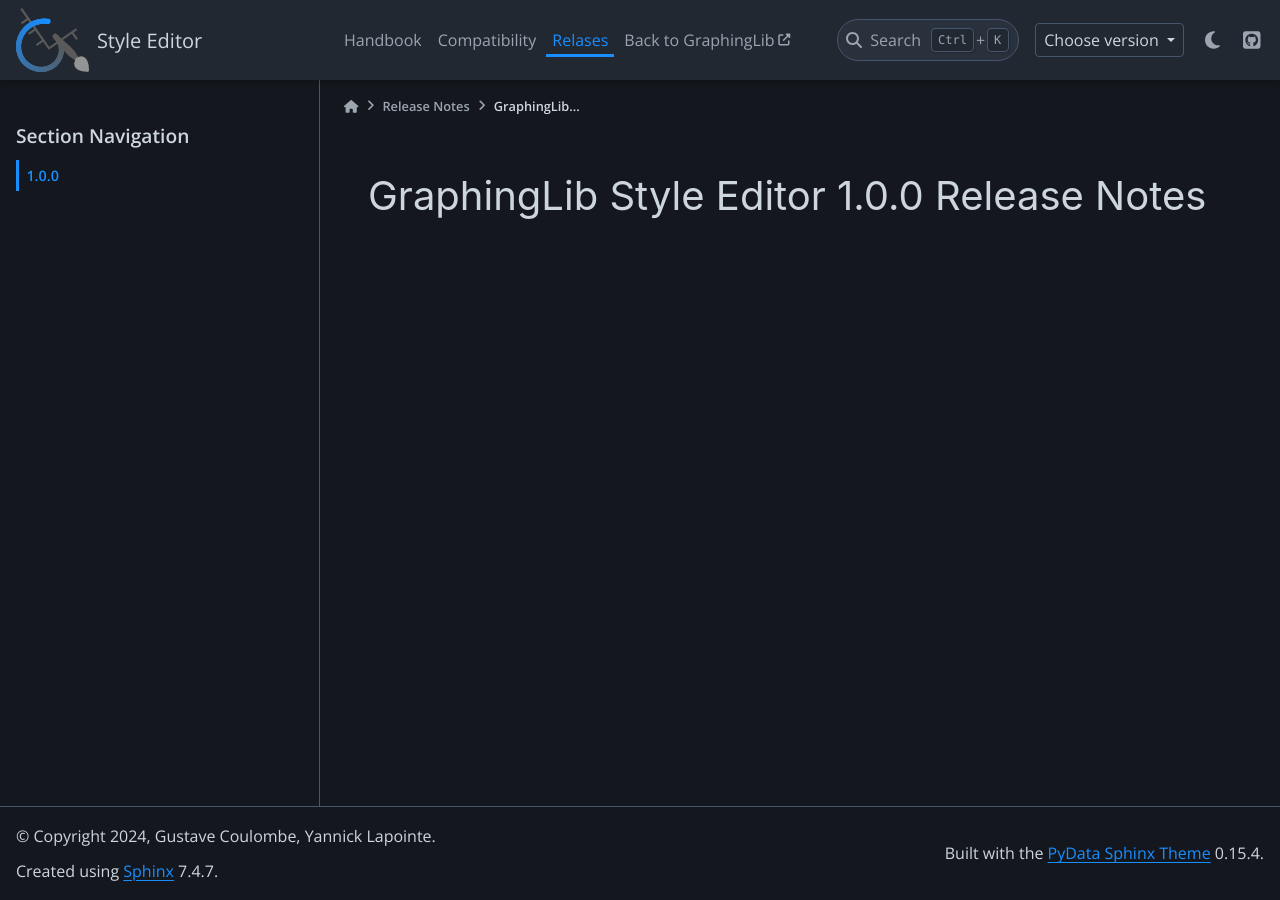
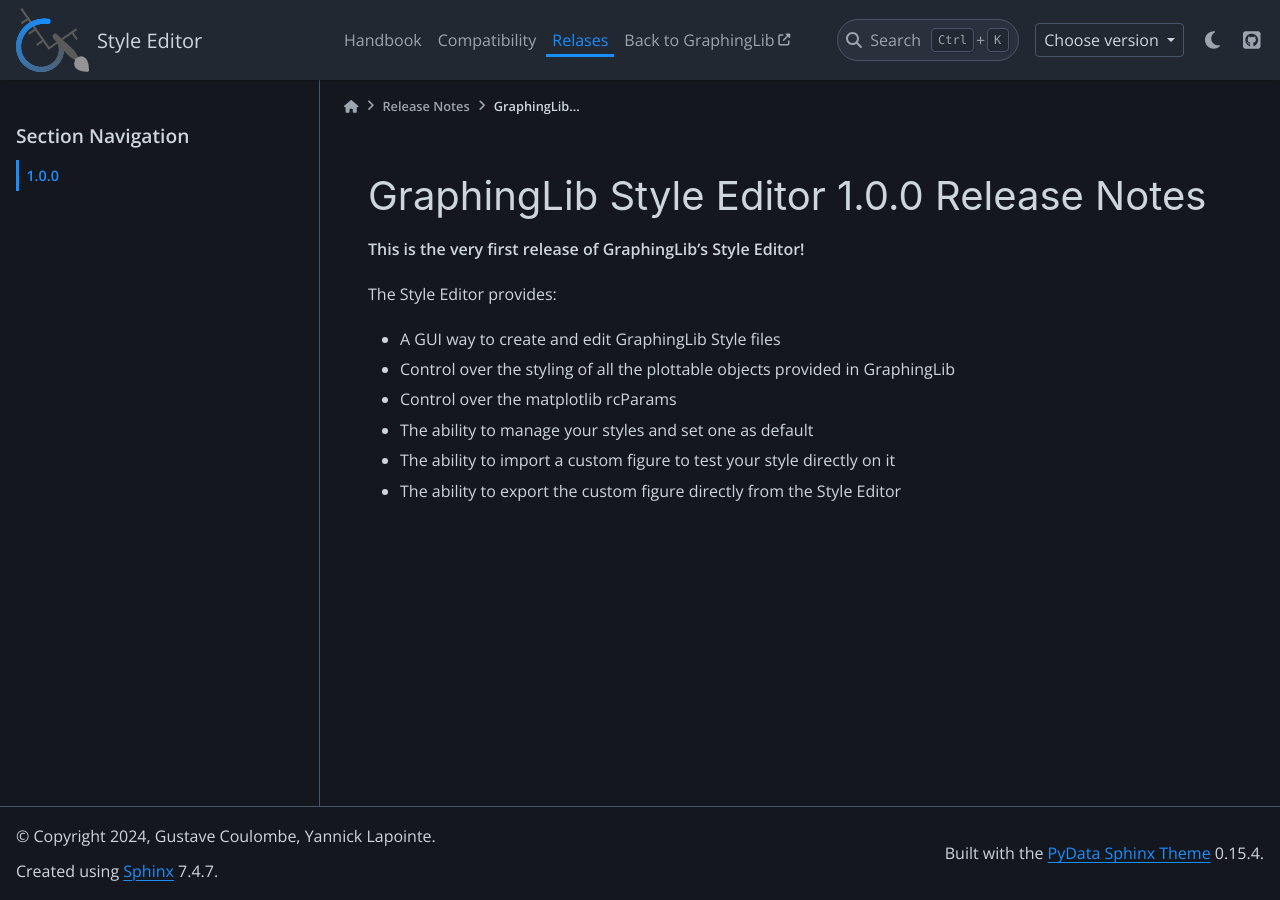
Before and after one commit to GraphingLib/GraphingLibStyleEditor, a Sphinx documentation site: the page built from docs/release_notes/v1.0.0.rst, in a window 1280 px wide. Built offline with Sphinx 7.4.7 and the PyData theme 0.15.4, drawn with Linux system fonts in a browser that asks for light colours.

Commit message:
Added v1.0.0 release notes

```diff
--- a/docs/release_notes/v1.0.0.rst
+++ b/docs/release_notes/v1.0.0.rst
@@ -1,2 +1,13 @@
 GraphingLib Style Editor 1.0.0 Release Notes
 ============================================
+
+**This is the very first release of GraphingLib's Style Editor!**
+
+The Style Editor provides:
+
+- A GUI way to create and edit GraphingLib Style files
+- Control over the styling of all the plottable objects provided in GraphingLib
+- Control over the matplotlib rcParams
+- The ability to manage your styles and set one as default
+- The ability to import a custom figure to test your style directly on it
+- The ability to export the custom figure directly from the Style Editor
```
